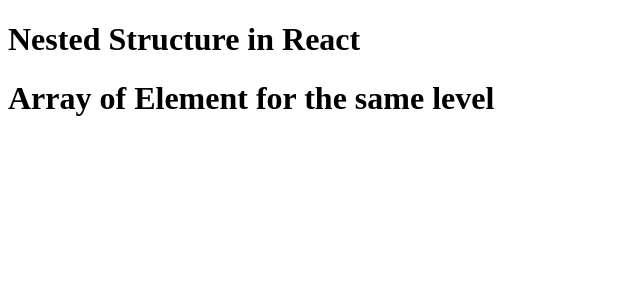
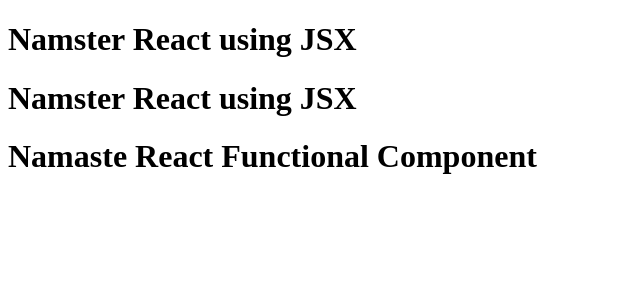
Before and after one commit to Sowbhagya-Shrinivas/namaste-react, a React (Vite) app: page / in a window 1280 px wide. Shown: the top 300 px of the page, without its empty margins (0-640 px from the left). Built offline with nearby package versions, Linux system fonts and the light colour scheme.

Commit message:
jsx commit

```diff
--- a/App.js
+++ b/App.js
@@ -1,18 +1,27 @@
-import  ReactDOM from "react-dom/client";
+import ReactDOM from "react-dom/client";
 import React from "react";
 
-const heading = React.createElement("h1", { id: "heading" }, "Hello World! from React");
-console.log(heading);
+//React Element
+const heading = (
+  <h1 className="head" tabIndex="5">
+    Namaste React using JSX
+  </h1>
+);
 const root = ReactDOM.createRoot(document.getElementById("root"));
 root.render(heading);
 
-//React.createElement is a javascript object
-//render converting h1 object and put it in DOM
-
-const parent = React.createElement("div", { id: "parent" },
-    React.createElement("div", { id: "child" },
-        [React.createElement("h1", {}, "Nested Structure in React"),
-         React.createElement("h1",{},"Array of Element for the same level")],
-    )
+//React Functional Component - return some JSX element
+const Title = () => (
+  <h1 className="head" tabIndex="5">
+    Namster React using JSX
+  </h1>
 );
-root.render(parent);
+//Component Composition = Component inside Component
+const HeadingComponent = () => (
+  <div id="container">
+    <Title />
+    {Title()}
+    <h1>Namaste React Functional Component</h1>
+  </div>
+);
+root.render(<HeadingComponent/>);
--- a/index.html
+++ b/index.html
@@ -9,7 +9,9 @@
 </head>
 
 <body>
-    <div id="root"></div>
+    <div id="root" class="root">
+        <h1>Not Rendered</h1>
+    </div>
     <!-- <script>
             const heading = document.createElement("h1");
             heading.innerHTML = "Hello World from JavaScript";
--- a/package.json
+++ b/package.json
@@ -3,6 +3,8 @@
   "version": "1.0.0",
   "description": "this is namaste react by sowbhagya",
   "scripts": {
+    "start": "parcel index.html",
+    "build": "parcel build index.html",
     "test": "jest"
   },
   "repository": {
@@ -24,7 +26,7 @@
     "react": "^18.2.0",
     "react-dom": "^18.2.0"
   },
-  "browserslist" :[
+  "browserslist": [
     "last 2 versions"
   ]
 }
```
Also changed, not shown: OldCode.js (added, +29 -0 lines).
